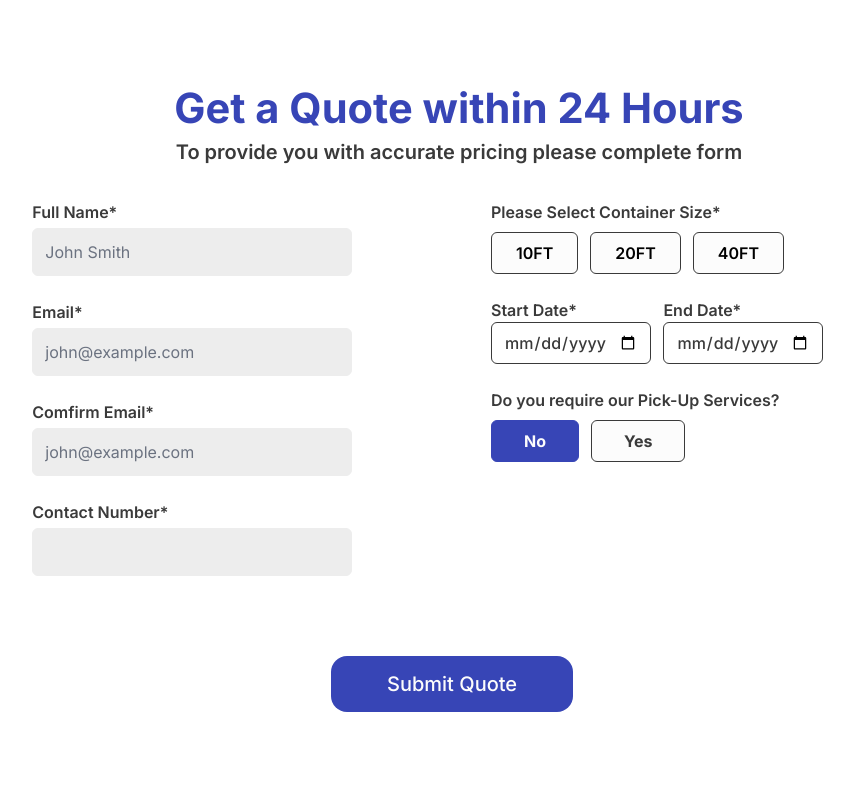
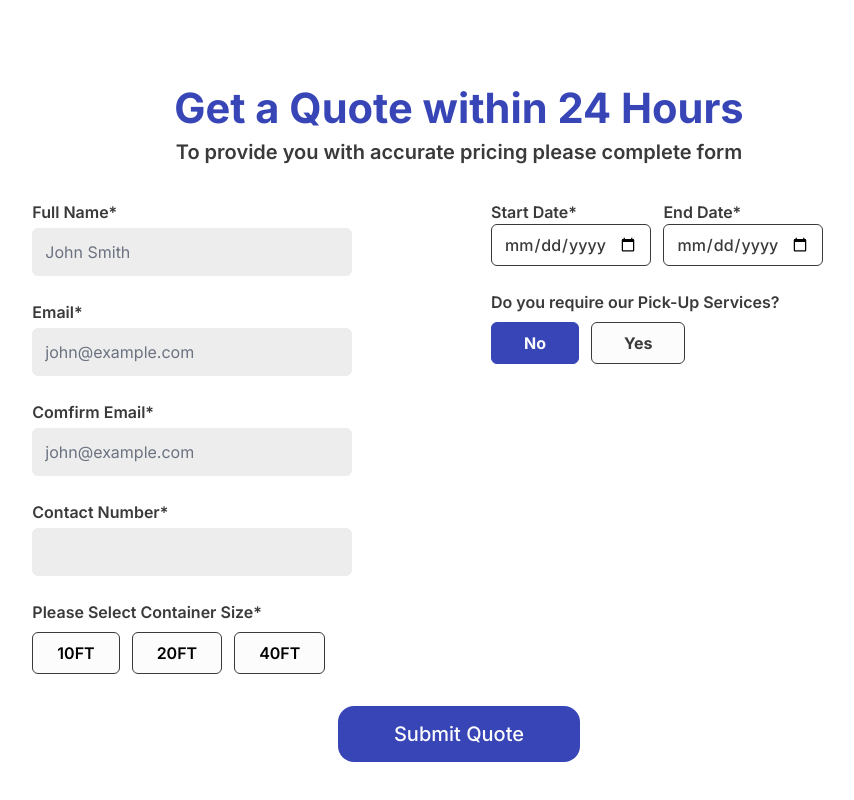
Before and after one commit to shanewmurphy/blue-box-site-new, a Next.js app: page /Ten-foot-container in a window 1280 px wide. Shown: the part 1636-2436 px from the top of the page, without its empty margins (181-1035 px from the left). Built offline with nearby package versions, Linux system fonts and the light colour scheme.

Commit message:
Edits mobile form

```diff
--- a/app/compontents/Collection-service-promo.jsx
+++ b/app/compontents/Collection-service-promo.jsx
@@ -4,8 +4,8 @@ export default function CollectionServicePromo() {
       <div className="grid lg:grid-cols-2 lg:gap-24 laptop:gap-12 md:gap-8 sm:gap-4">
         <div>
           <div className="antialiased">
-            <h3 className="xl:text-3xl lg:text-2xl laptop:text-lg md:text-5xl sm:text-2xl text-mywhite font-bold">
-              Trust Our Collection Service To Do the Heavy Lifting
+            <h3 className="xl:text-5xl lg:text-3xl md:text-6xl sm:text-3xl text-mywhite font-bold">
+              Trust Our Collection Service
             </h3>
             <h4 className="font-semibold text-mywhite lg:text-xl md:text-xl sm:text-lg mt-2">
               Don&apos;t have time to drop off your belongings? No problem!
--- a/app/compontents/Quote-form.jsx
+++ b/app/compontents/Quote-form.jsx
@@ -23,7 +23,7 @@ export default function QuoteForm() {
           <div className="lg:mt-8 md:mt-6 sm:mt-2">
             <div className="grid lg:grid-cols-2 md:grid-cols-2 lg:gap-16 md:gap-3 sm:gap-2">
               <div>
-                <div className="lg:mt-0 md:mt-0 sm:mt-8 antialiased">
+                <div className="lg:mt-0 md:mt-0 sm:mt-4 antialiased">
                   <label className="block">
                     <span className="text-myblack font-semibold text-base">
                       Full Name*
@@ -113,14 +113,12 @@ export default function QuoteForm() {
                     ></input>
                   </label>
                 </div>
-                <div className="lg:mt-12 md:mt-8 sm:mt-6 antialiased"></div>
-              </div>
-              <div className="lg:mt-0 md:mt-0 sm:mt-8 antialiased">
-                <div className="lg:w-10/12">
+                <div className="mt-6">
                   <span className="text-myblack font-semibold text-base">
                     Please Select Container Size*
                   </span>
-                  <div className="mt-2 mb-6">
+                </div>
+                <div className="mt-2">
                   <div className="space-x-3">
                     <button
                       className={`px-6 py-2 ${
@@ -154,9 +152,9 @@ export default function QuoteForm() {
                     </button>
                   </div>
                 </div>
-                  <span className="text-myblack font-semibold text-base lg:hidden md:hidden sm:block mb-2">
-                    Please Select Container Size*
-                  </span>
+              </div>
+              <div className="lg:mt-0 md:mt-0 sm:mt-2 antialiased">
+                <div className="lg:w-10/12">
                   <div className="grid lg:grid-cols-2 md:grid-cols-2  sm:grid-rows-1 lg:gap-4 md:gap-2 sm:gap-6">
                     <div>
                       <span className="text-myblack font-semibold text-base">
@@ -292,9 +290,9 @@ export default function QuoteForm() {
             </div>
           </div>
         </div>
-        <div className="lg:w-[30%] md:w-[40%] sm:w-[60%] mx-auto lg:mt-8 md:mt-6 sm:mt-16">
+        <div className="lg:w-[30%] md:w-[40%] sm:w-[60%] mx-auto lg:mt-8 md:mt-6 text-center sm:mt-16">
           <div>
-            <button className="text-center font-medium bg-myblue rounded-2xl text-mywhite lg:text-xl lg:py-3 lg:px-14 md:py-3 md:px-8 sm:py-3 sm:px-9">
+            <button className="text-center font-medium bg-myblue rounded-2xl text-mywhite lg:text-xl md:text-xl sm:text-base lg:py-3 lg:px-14 md:py-3 md:px-8 sm:py-3 sm:px-10">
               Submit Quote
             </button>
           </div>
--- a/tailwind.config.js
+++ b/tailwind.config.js
@@ -51,7 +51,7 @@ module.exports = {
       "5xl": [
         "2.15rem",
         {
-          lineHeight: "3rem",
+          lineHeight: "2.7rem",
         },
       ],
       "4xl": [
```
Also changed, not shown: public/Security-imgs/CCTV-B.png. Lines whose indentation alone changed are shown as unchanged.
